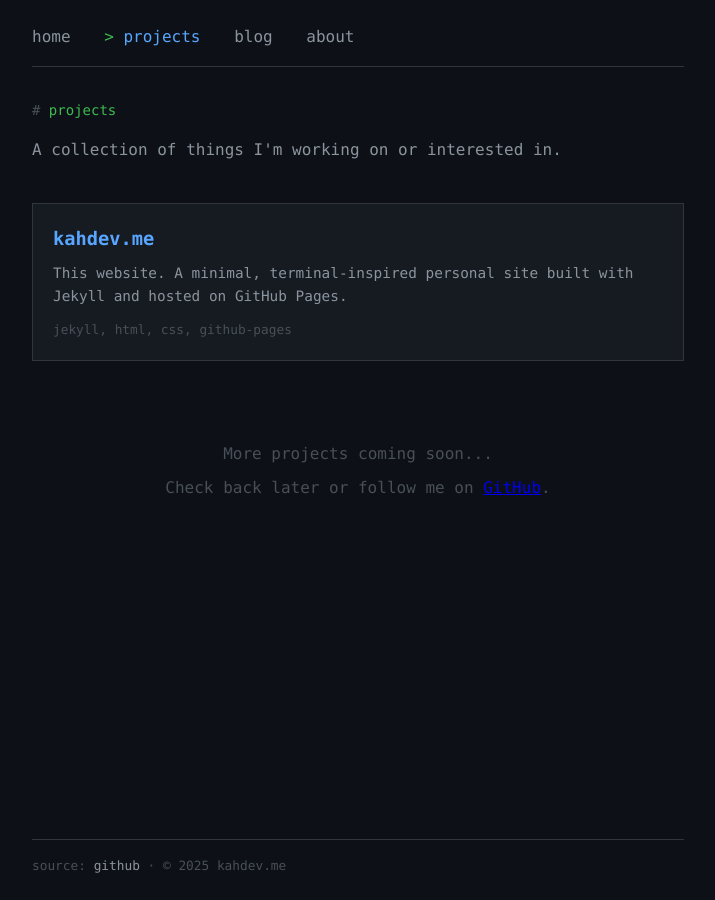
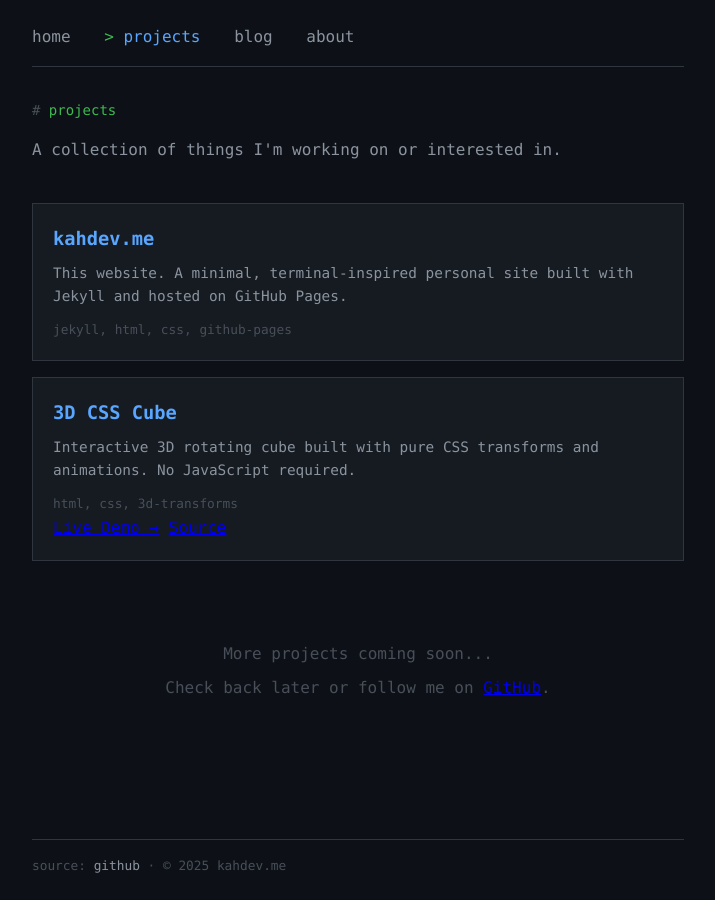
Before and after one commit to khesse-757/kahdev.me, a Jekyll site: the page built from projects.html, in a window 1280 px wide. Shown: the whole page, without its empty margins (282-997 px from the left). Built offline with Jekyll 4.4.1, drawn with Linux system fonts in a browser that asks for light colours.

Commit message:
add project for 3d cube repo

```diff
--- a/projects.html
+++ b/projects.html
@@ -3,13 +3,10 @@ layout: default
 title: Projects
 description: projects
 ---
-
 <h1 class="section-title">projects</h1>
-
 <div class="intro">
 <p>A collection of things I'm working on or interested in.</p>
 </div>
-
 <div class="project-grid">
 <div class="project-card">
 <h3><a href="https://github.com/khesse-757/kahdev.me">kahdev.me</a></h3>
@@ -17,9 +14,18 @@ description: projects
 <div class="project-tech">jekyll, html, css, github-pages</div>
 </div>
 
+<div class="project-card">
+<h3><a href="https://cube.kahdev.me" target="_blank">3D CSS Cube</a></h3>
+<p>Interactive 3D rotating cube built with pure CSS transforms and animations. No JavaScript required.</p>
+<div class="project-tech">html, css, 3d-transforms</div>
+<div class="project-links">
+<a href="https://cube.kahdev.me" target="_blank" class="demo-link">Live Demo →</a>
+<a href="https://github.com/khesse-757/cube">Source</a>
+</div>
+</div>
+
 <!-- Add more projects here -->
 </div>
-
 <div class="empty-state" style="margin-top: 2rem;">
 <p class="text-dim">More projects coming soon...</p>
 <p class="text-dim">Check back later or follow me on <a href="https://github.com/khesse-757">GitHub</a>.</p>
```
Lines whose indentation alone changed are shown as unchanged.
